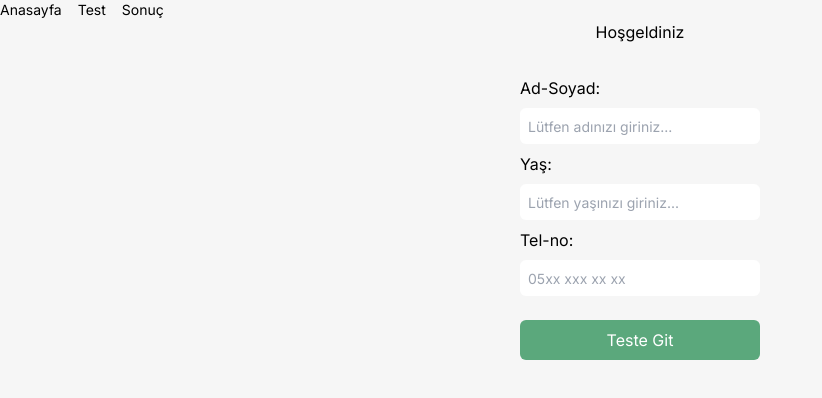
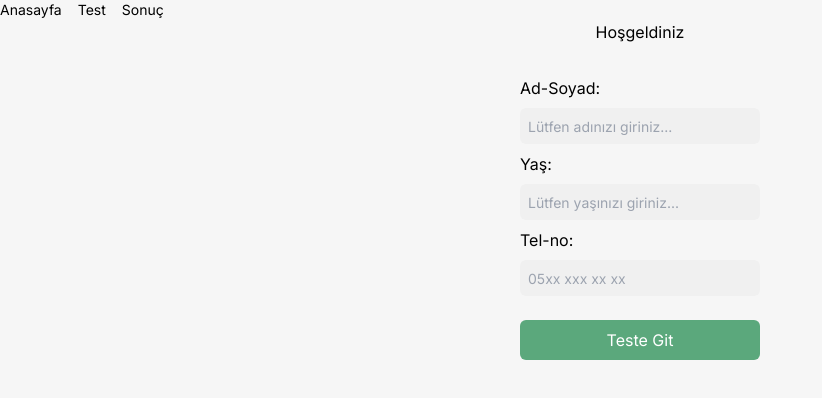
Before and after one commit to Mkeser0/ayse-test, a React (Vite) app: page /anasayfa in a window 1280 px wide. Shown: the top 398 px of the page, without its empty margins (0-822 px from the left). Built offline with nearby package versions, Linux system fonts and the light colour scheme.

Commit message:
Enhance input fields in HomePage with improved background color for better visibility

```diff
--- a/src/pages/HomePage.tsx
+++ b/src/pages/HomePage.tsx
@@ -9,11 +9,11 @@ function HomePage() {
       <p>Hoşgeldiniz</p>
       <form className="flex flex-col mt-8 gap-2">
         <label htmlFor="name">Ad-Soyad: </label>
-        <input className="w-60 h-9 rounded-md placeholder:text-sm pl-2" name="name" type="text" placeholder="Lütfen adınızı giriniz..."/>
+        <input className="w-60 h-9 rounded-md placeholder:text-sm pl-2 bg-[#F0F0F0]" name="name" type="text" placeholder="Lütfen adınızı giriniz..."/>
         <label htmlFor="age">Yaş: </label>
-        <input className="w-60 h-9 rounded-md placeholder:text-sm pl-2" name="age" type="number" placeholder="Lütfen yaşınızı giriniz..."/>
+        <input className="w-60 h-9 rounded-md placeholder:text-sm pl-2 bg-[#F0F0F0]" name="age" type="number" placeholder="Lütfen yaşınızı giriniz..."/>
         <label htmlFor="phoneNo">Tel-no: </label>
-        <input className="w-60 h-9 rounded-md placeholder:text-sm pl-2" name="phoneNo" type="tel" placeholder="05xx xxx xx xx"/>
+        <input className="w-60 h-9 rounded-md placeholder:text-sm pl-2 bg-[#F0F0F0]" name="phoneNo" type="tel" placeholder="05xx xxx xx xx"/>
         <button
 
           className="mb-8 mt-4 bg-[#5BA87C] rounded-md text-white px-4 py-2 hover:cursor hover:bg-[#4A9B6D]"
```
